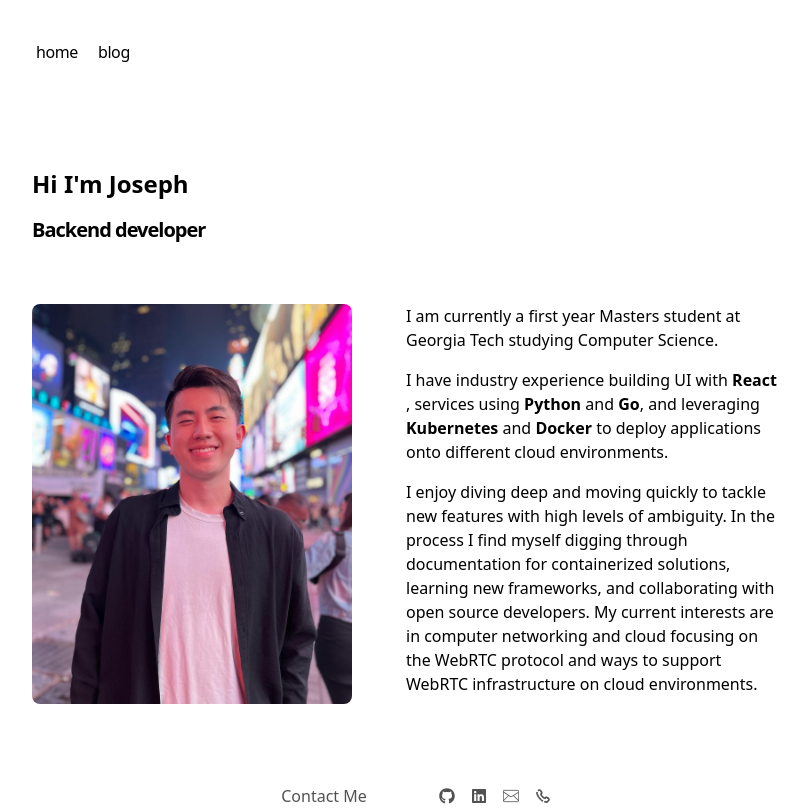
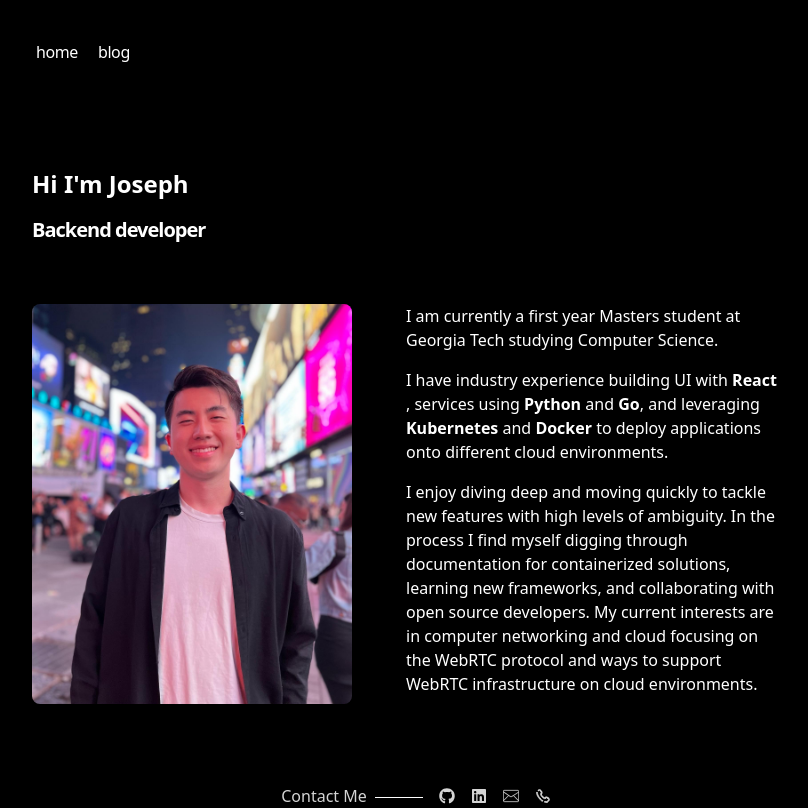
Before and after one commit to josephyu11600/josephyu11600.github.io, a Next.js app: page / in a window 1280 px wide. Shown: the whole page, without its empty margins (224-1032 px from the left). Built offline with nearby package versions, Linux system fonts and the light colour scheme.

Commit message:
add flowbite component library

```diff
--- a/app/layout.tsx
+++ b/app/layout.tsx
@@ -47,7 +47,7 @@ export default function RootLayout({
 		<html
 			lang="en"
 			className={cx(
-				'text-black bg-white dark:text-white dark:bg-black',
+				'dark text-black bg-white dark:text-white dark:bg-black',
 				GeistSans.variable,
 				GeistMono.variable
 			)}
--- a/package.json
+++ b/package.json
@@ -12,6 +12,7 @@
 		"@types/react-dom": "18.2.19",
 		"@vercel/analytics": "^1.1.3",
 		"@vercel/speed-insights": "^1.0.9",
+		"flowbite-react": "^0.10.1",
 		"geist": "^1.3.1",
 		"next": "^14.2.4",
 		"next-mdx-remote": "^4.4.1",
--- a/tailwind.config.js
+++ b/tailwind.config.js
@@ -1,8 +1,11 @@
+const flowbite = require('flowbite-react/tailwind');
+
 /** @type {import('tailwindcss').Config} */
 module.exports = {
-	content: ['./app/**/*.{ts,tsx,html}'],
+	darkMode: 'selector',
+	content: ['./app/**/*.{ts,tsx,html}', flowbite.content()],
 	theme: {
 		extend: {},
 	},
-	plugins: [],
+	plugins: [flowbite.plugin()],
 };
```
Also changed, not shown: 1 other file (tests, documents, lock files or other folders).
